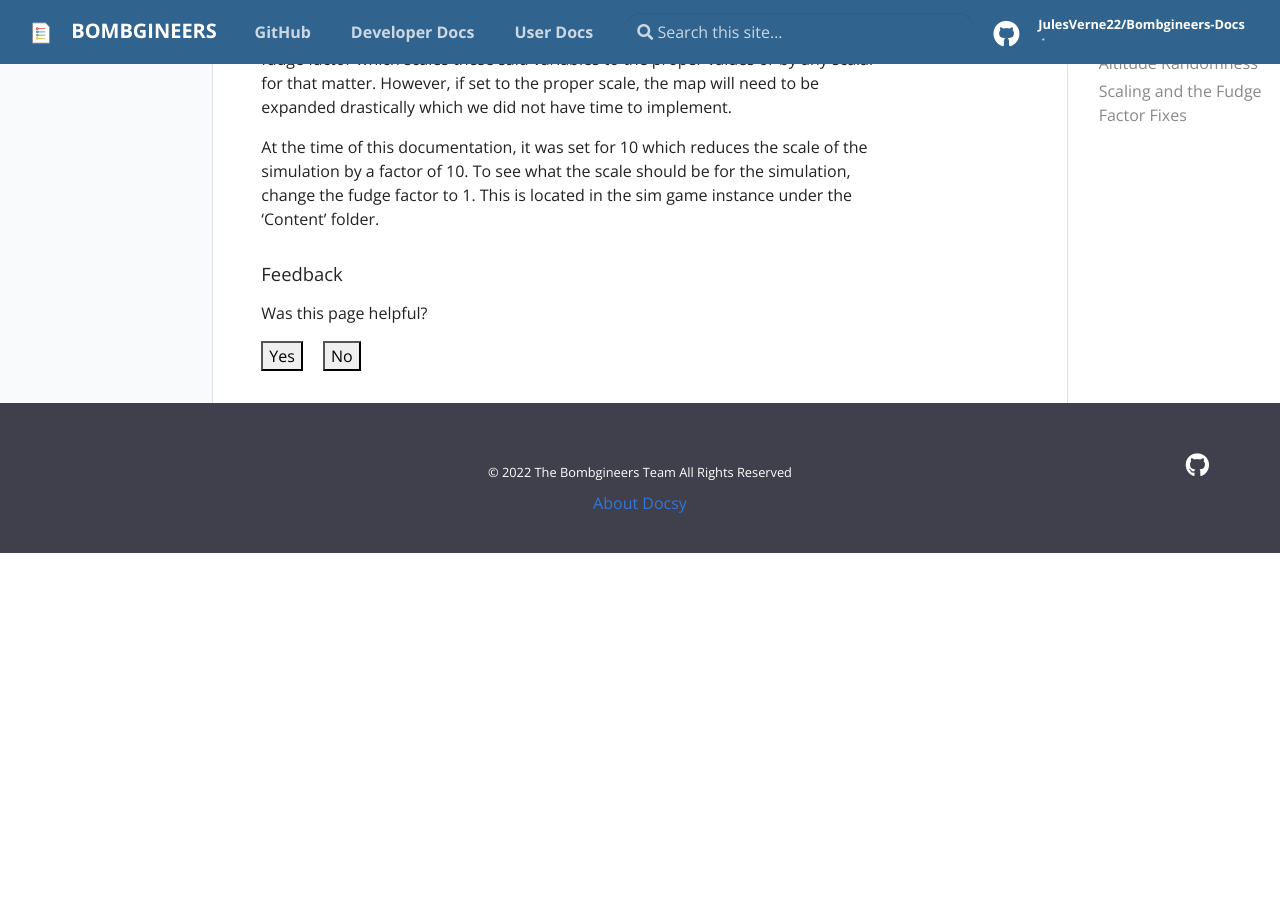
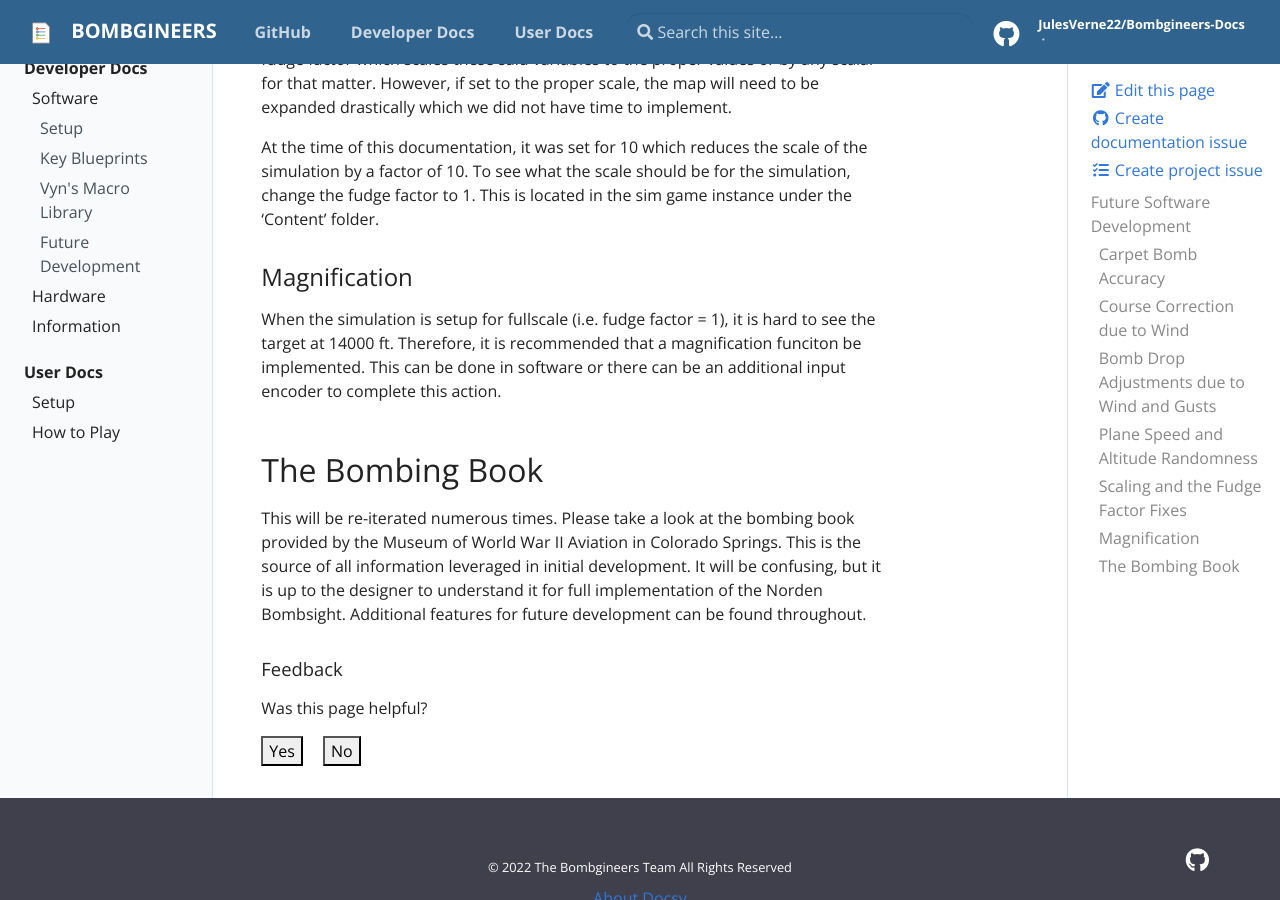
Before and after one commit to JulesVerne22/Bombgineers-Docs, a Jekyll site: the page built from pages/Development-Docs/Software/future-development.md, in a window 1280 px wide and 900 px high, scrolled down 1599 px. Built offline with Jekyll 4.4.1, drawn with Linux system fonts in a browser that asks for light colours; before the commit the page ends 2152 px from its top, so only the background shows below that.

Commit message:
docs: add bombing book notice to software development docs (similar to hardware future docs)

```diff
--- a/pages/Development-Docs/Software/future-development.md
+++ b/pages/Development-Docs/Software/future-development.md
@@ -33,3 +33,11 @@ It was asked that we introduce randomness into the options set in the options me
 After almost completing the functional basics of the simulation, it was found that the units in Unreal Engine were not in meters, rather the units are in centimeters. So, all calculations and variables are based on that assumption. To offset this, we created a fudge factor which scales these said variables to the proper values or by any scalar for that matter. However, if set to the proper scale, the map will need to be expanded drastically which we did not have time to implement.
 
 At the time of this documentation, it was set for 10 which reduces the scale of the simulation by a factor of 10. To see what the scale should be for the simulation, change the fudge factor to 1. This is located in the sim game instance under the 'Content' folder.
+
+### Magnification
+
+When the simulation is setup for fullscale (i.e. fudge factor = 1), it is hard to see the target at 14000 ft. Therefore, it is recommended that a magnification funciton be implemented. This can be done in software or there can be an additional input encoder to complete this action.
+
+## The Bombing Book
+
+This will be re-iterated numerous times. Please take a look at the bombing book provided by the Museum of World War II Aviation in Colorado Springs. This is the source of all information leveraged in initial development. It will be confusing, but it is up to the designer to understand it for full implementation of the Norden Bombsight. Additional features for future development can be found throughout.
```
